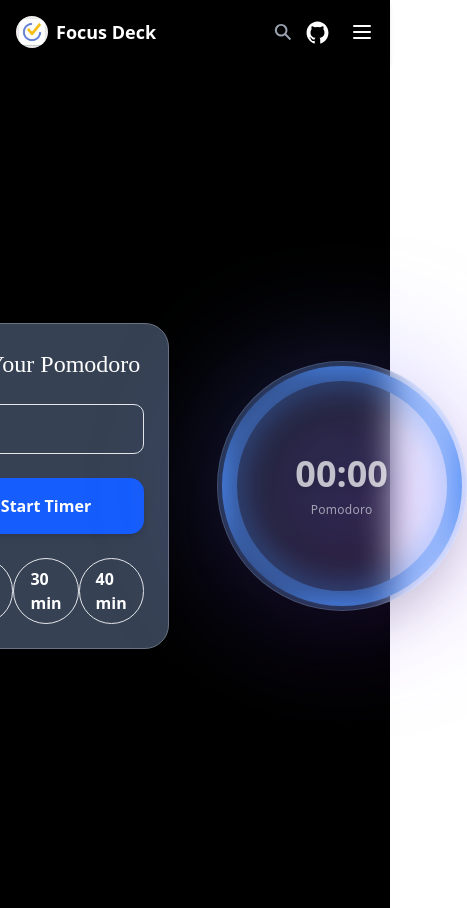
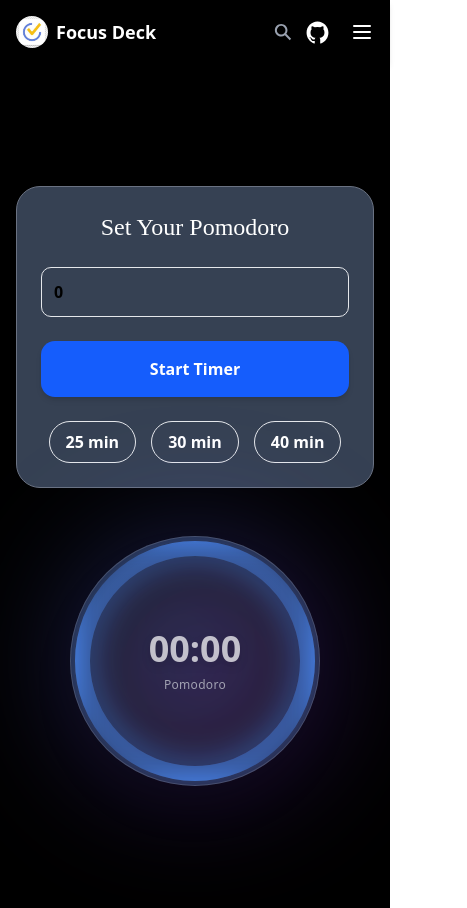
Before and after one commit to Devloperary/Focus-Desk, a Next.js app: page /focus-tracker in a window 390 px wide. Shown: the whole page, 467 px wide, since content can reach past the window. Built offline with nearby package versions, Linux system fonts and the light colour scheme.

Commit message:
refactor: Adjust layout for responsive design in Pomodoro timer component

```diff
--- a/src/app/focus-tracker/page.jsx
+++ b/src/app/focus-tracker/page.jsx
@@ -79,7 +79,7 @@ function Page() {
   };
 
   return (
-    <div className="bg-black min-h-screen flex flex items-center justify-center px-4 py-8 mt-16 sm:px-8 sm:py-12 gap-12">
+    <div className="bg-black min-h-screen flex sm:flex-row flex-col items-center justify-center px-4 py-8 mt-16 sm:px-8 sm:py-12 gap-12">
 
       {/* Pomodoro setup */}
       <div className="w-full max-w-md flex flex-col items-center bg-gray-700 text-white font-bold justify-evenly p-6 border border-gray-500 rounded-3xl shadow-2xl gap-6">
```
